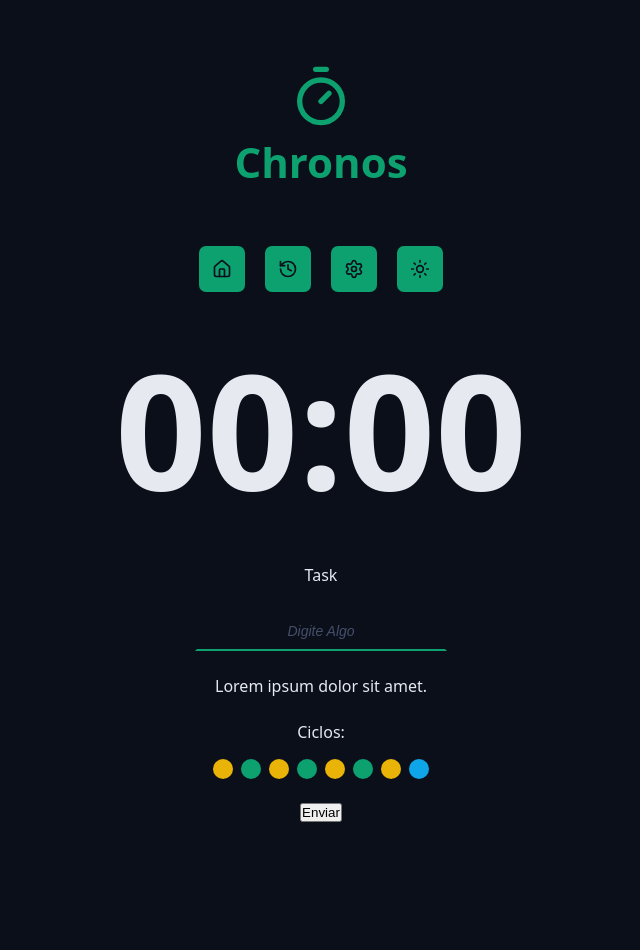
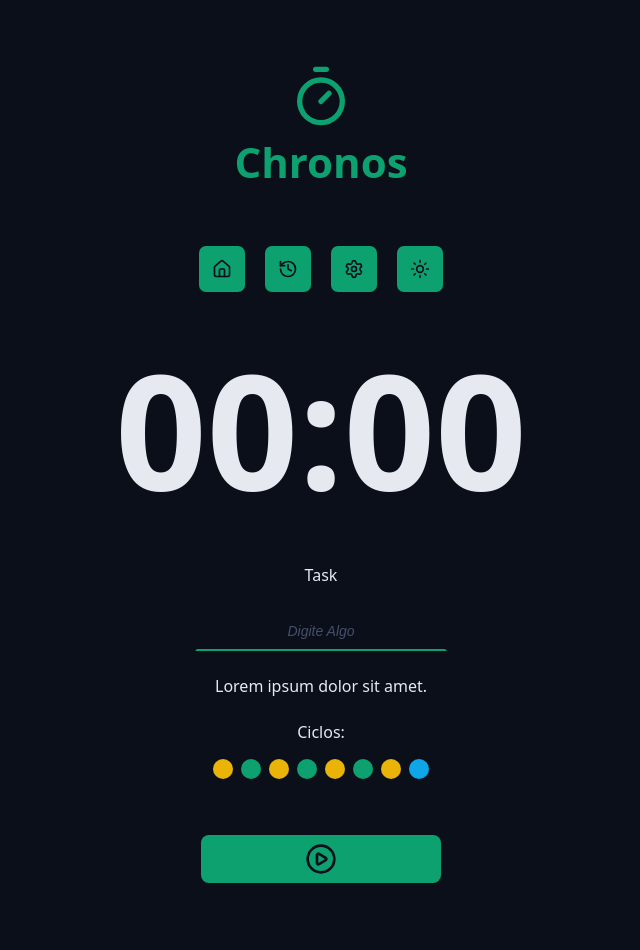
Before and after one commit to rafamgcarvalho/chronos-pomodoro, a React (Vite) app: page / in a window 1280 px wide. Shown: the top 950 px of the page, without its empty margins (319-959 px from the left). Before the commit the page ends 854 px from the top, so only its background shows below. Built offline with nearby package versions, Linux system fonts and the light colour scheme.

Commit message:
componente button

```diff
--- a/src/App.tsx
+++ b/src/App.tsx
@@ -1,3 +1,4 @@
+import {PlayCircleIcon} from 'lucide-react'
 import {Container} from './components/Container/Container';
 // import { Heading } from './components/Heading/Heading';
 import {Menu} from './components/Menu/Menu';
@@ -5,6 +6,7 @@
 import {Cycles} from './components/Cycles/Index';
 import {CountDown} from './components/CountDown/CountDown';
 import {DefaultInput} from './components/DefaultInput/DefaultInput';
+import {DefaultButton} from './components/DefaultButton/DefaultButton';
 
 import './styles/theme.css';
 import './styles/global.css';
@@ -35,14 +37,16 @@
                     </div>
 
                     <div className="formRow">
-                        <Cycles></Cycles>
+                        <Cycles />
                     </div>
 
                     <div className="formRow">
-                        <button>Enviar</button>
+                        <DefaultButton icon= {<PlayCircleIcon/>}/>
                     </div>
                 </form>
             </Container>
+
+            <Container>Apenas</Container>
         </>
     )
 }
--- /dev/null
+++ b/src/components/DefaultButton/DefaultButton.tsx
@@ -0,0 +1,16 @@
+import styles from './Styles.module.css';
+
+type DefaultButtonProps = {
+    icon: React.ReactNode;
+    color?: 'green' | 'red';
+} & React.ComponentProps<'button'>;
+
+export function DefaultButton({icon, color = 'green', ...props}: DefaultButtonProps) {
+    return (
+        <>
+        <button className={`${styles.button} ${styles[color]}`} {...props}>
+            {icon}
+        </button>
+        </>
+    );
+}
--- /dev/null
+++ b/src/components/DefaultButton/Styles.module.css
@@ -0,0 +1,33 @@
+.button {
+    display: flex;
+    align-items: center;
+    justify-content: center;
+    background: var(--primary);
+    color: var(--text-over-primary);
+    border: none;
+    border-radius: 0.8rem;
+    min-width: 24rem;
+    padding: 0.8rem;
+    margin: 3.2rem 0;
+    cursor: pointer;
+    transition: all 0.1s ease-in-out;
+}
+
+.button:hover {
+    filter: brightness(80%);
+}
+
+.button svg {
+    width: 3.2rem;
+    height: 3.2rem;
+}
+
+.green {
+    background: var(--primary);
+    color: var(--text-over-primary);
+}
+
+.red {
+    background: var(--error);
+    color: var(--text-over-primary);
+}
```
